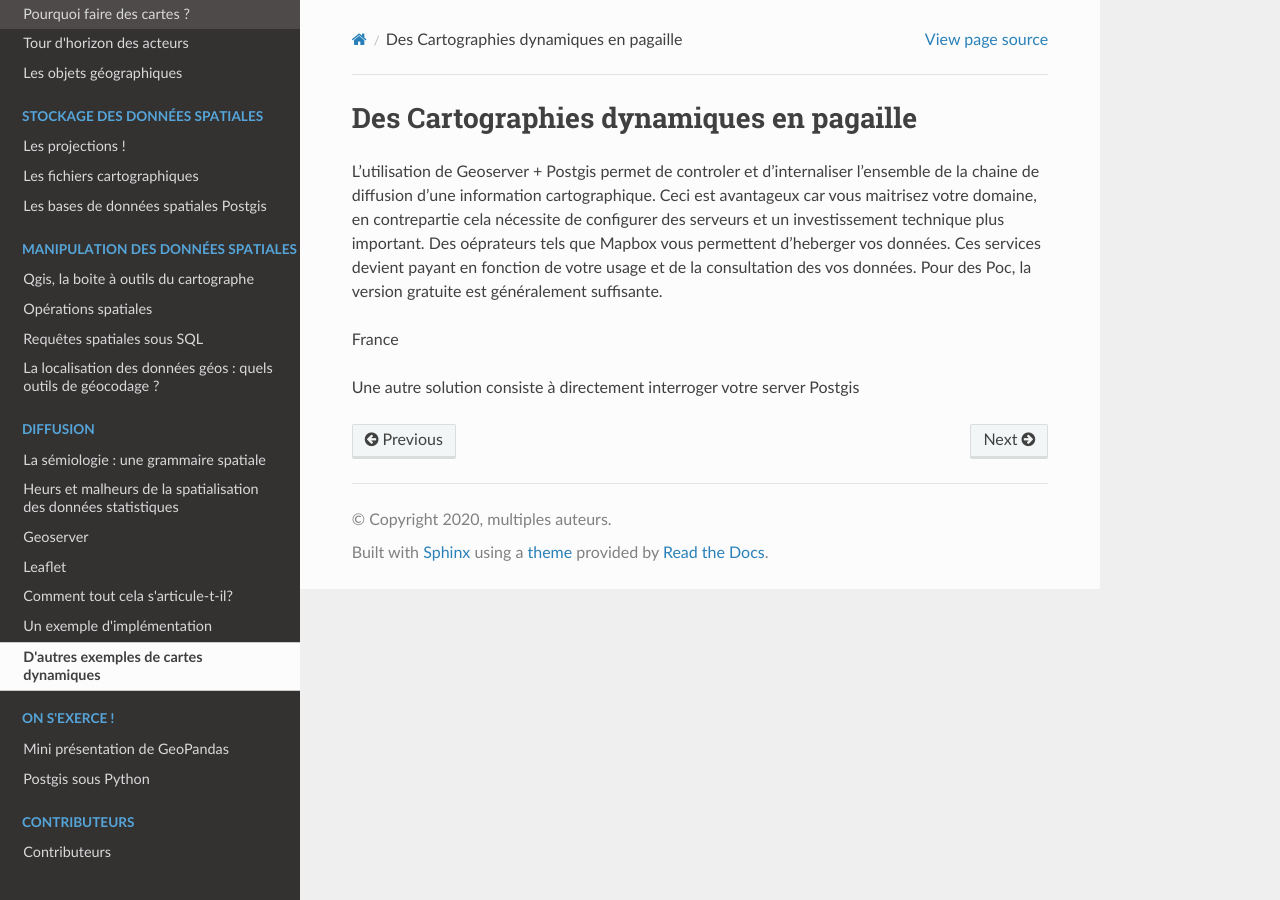
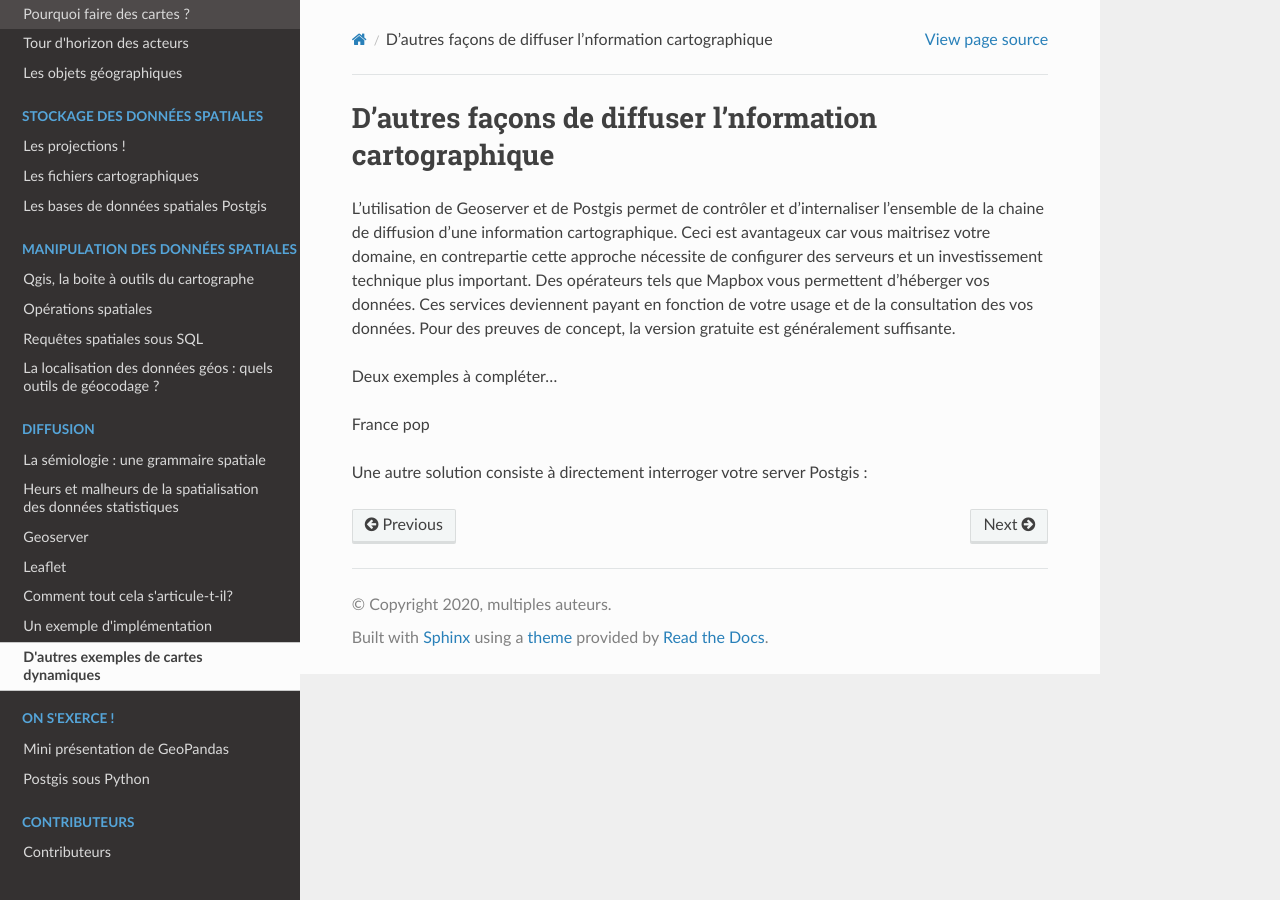
Before and after one commit to JulieDjidji/memocarto, a Sphinx documentation site: the page built from doc/source/cartes_dynamiques.rst, in a window 1280 px wide. Built offline with Sphinx 7.4.7 and the Read the Docs theme 2.0.0, drawn with Linux system fonts in a browser that asks for light colours; pages that are not in the unit, such as notebooks, are missing from menus.

Commit message:
Update cartes_dynamiques.rst

```diff
--- a/doc/source/cartes_dynamiques.rst
+++ b/doc/source/cartes_dynamiques.rst
@@ -1,9 +1,10 @@
-Des Cartographies dynamiques en pagaille
+D'autres façons de diffuser l'nformation cartographique
 =========================================
 
-L'utilisation de Geoserver + Postgis permet de controler et d'internaliser l'ensemble de la chaine de diffusion d'une information cartographique. Ceci est avantageux car vous maitrisez votre domaine, en contrepartie cela nécessite de configurer des serveurs et un investissement technique plus important. Des oéprateurs tels que Mapbox vous permettent d'heberger vos données.
-Ces services devient payant en fonction de votre usage et de la consultation des vos données. Pour des Poc, la version gratuite est généralement suffisante.
+L'utilisation de Geoserver et de Postgis permet de contrôler et d'internaliser l'ensemble de la chaine de diffusion d'une information cartographique. Ceci est avantageux car vous maitrisez votre domaine, en contrepartie cette approche nécessite de configurer des serveurs et un investissement technique plus important. Des opérateurs tels que Mapbox vous permettent d'héberger vos données. Ces services deviennent payant en fonction de votre usage et de la consultation des vos données. Pour des preuves de concept, la version gratuite est généralement suffisante.
 
-France
+Deux exemples à compléter...
 
-Une autre solution consiste à directement interroger votre server Postgis
+France pop
+
+Une autre solution consiste à directement interroger votre server Postgis :
```
